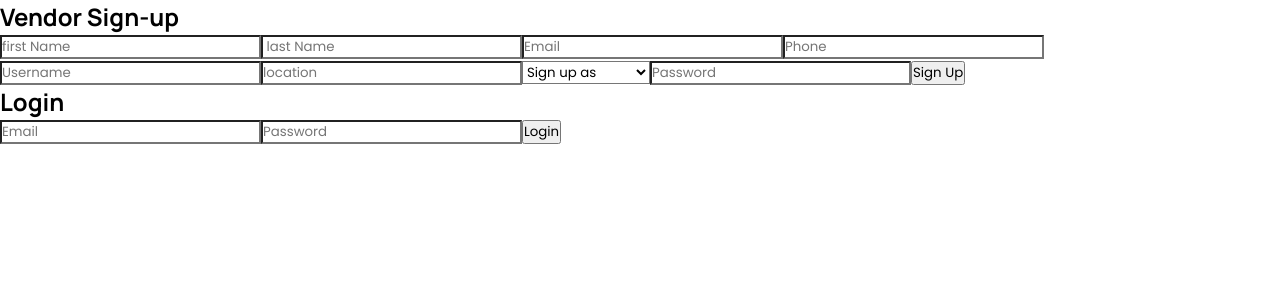
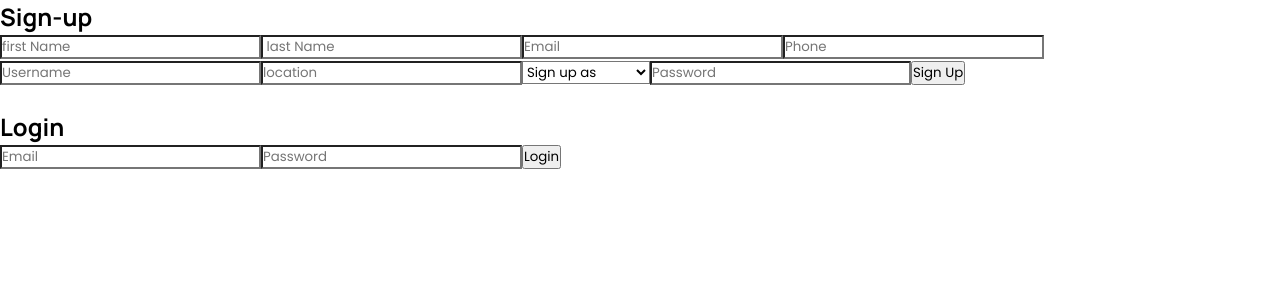
Before and after one commit to buberrie/i-connect, a React (Vite) app: page /loginsignup in a window 1280 px wide. Shown: the top 300 px of the page. Built offline with nearby package versions, Linux system fonts and the light colour scheme.

Commit message:
Update LoginSignup.jsx

```diff
--- a/src/pages/loginsignup/LoginSignup.jsx
+++ b/src/pages/loginsignup/LoginSignup.jsx
@@ -129,7 +129,7 @@ function VendorSignUp() {
   return (
     <div>
       <div>
-        <h2>Vendor Sign-up</h2>
+        <h2>Sign-up</h2>
         <form onSubmit={handleSubmit}>
           <input
             type="text"
@@ -207,6 +207,8 @@ function VendorSignUp() {
           <button type="submit">Sign Up</button>
         </form>
       </div>
+      <br/>
+      {/* <br/> */}
       <div>
         <h2>Login</h2>
         <form onSubmit={handleLoginSubmit}>
```
